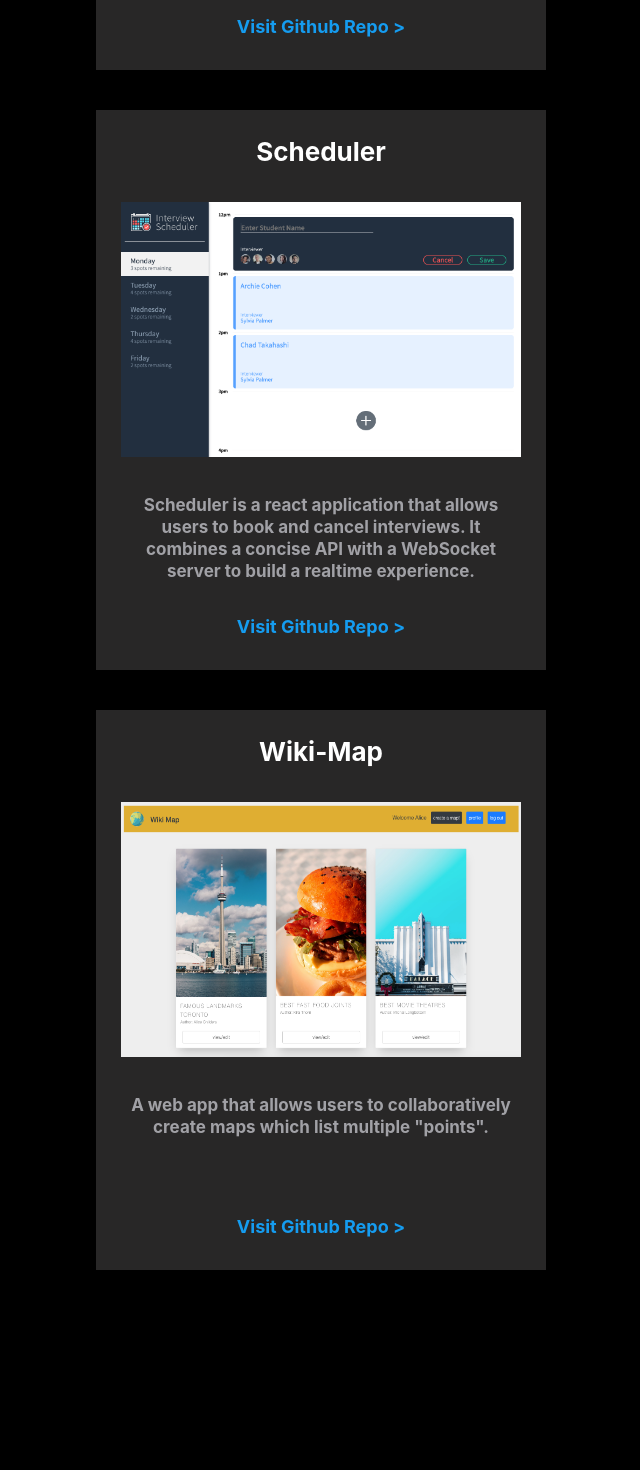
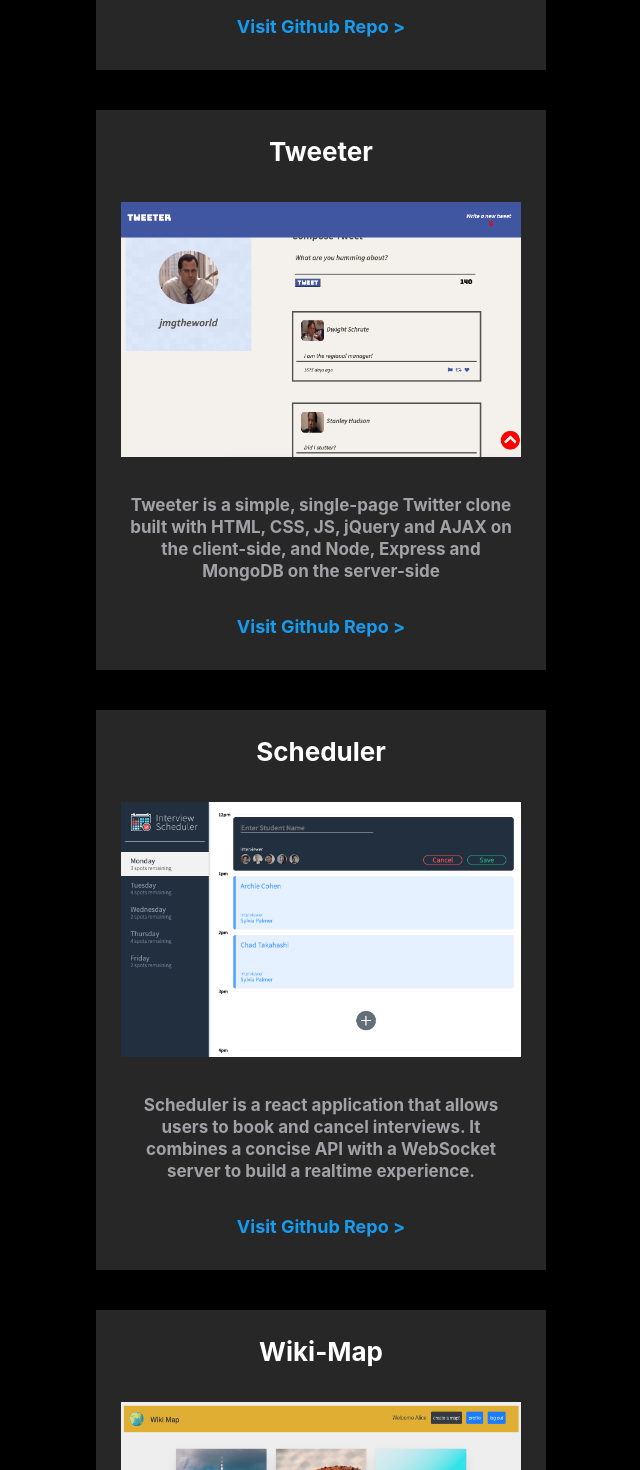
Before and after one commit to jmgtheworld/aboutme, a React (Create React App) app: page / in a window 1280 px wide. Shown: the part 2671-4141 px from the top of the page, without its empty margins (319-959 px from the left). Built offline with nearby package versions, Linux system fonts and the light colour scheme.

Commit message:
added tweeter project on the projects section

```diff
--- a/src/components/Body.js
+++ b/src/components/Body.js
@@ -58,6 +58,18 @@ export default function Body() {
           </div>
 
           <div className = "project__box">
+            <h3 className = "project__box--name"> Tweeter </h3>
+            <img className = "project__item" src = "images/tweeter.png" alt = "tweeter"/>
+            <p className = "project__box--context">
+              Tweeter is a simple, single-page Twitter clone built with HTML, CSS, JS,
+              jQuery and AJAX on the client-side, and Node, Express and MongoDB on the server-side
+            </p>
+            <a className = "project__box--link" href="https://github.com/jmgtheworld/tweeter" target = "_blank" rel="noreferrer">
+            Visit Github Repo {`>`}
+            </a>
+          </div>
+
+          <div className = "project__box">
             <h3 className = "project__box--name"> Scheduler </h3>
             <img className = "project__item" src = "images/scheduler.png" alt = "scheduler"/>
             <p className = "project__box--context">
```
Also changed, not shown: public/images/tweeter.png (added), 1 other file (tests, documents, lock files or other folders).
